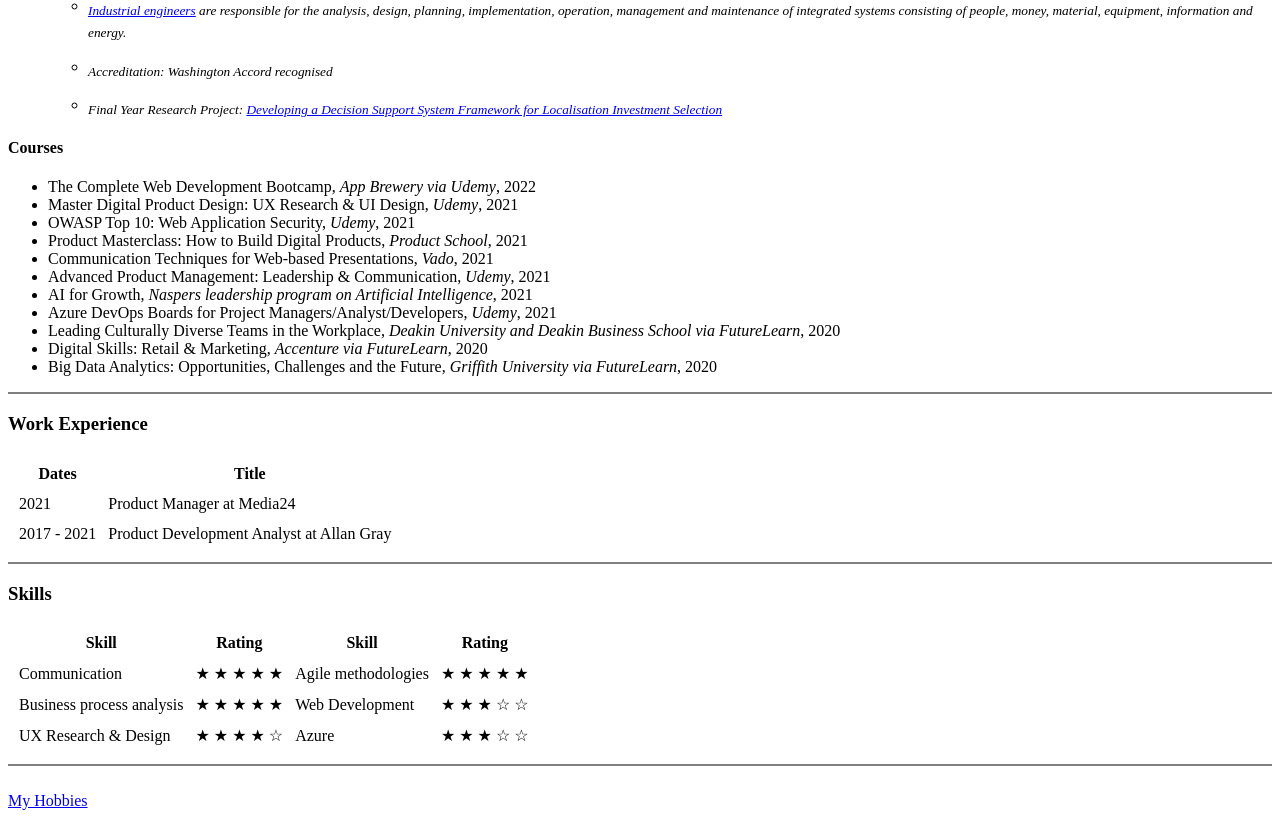
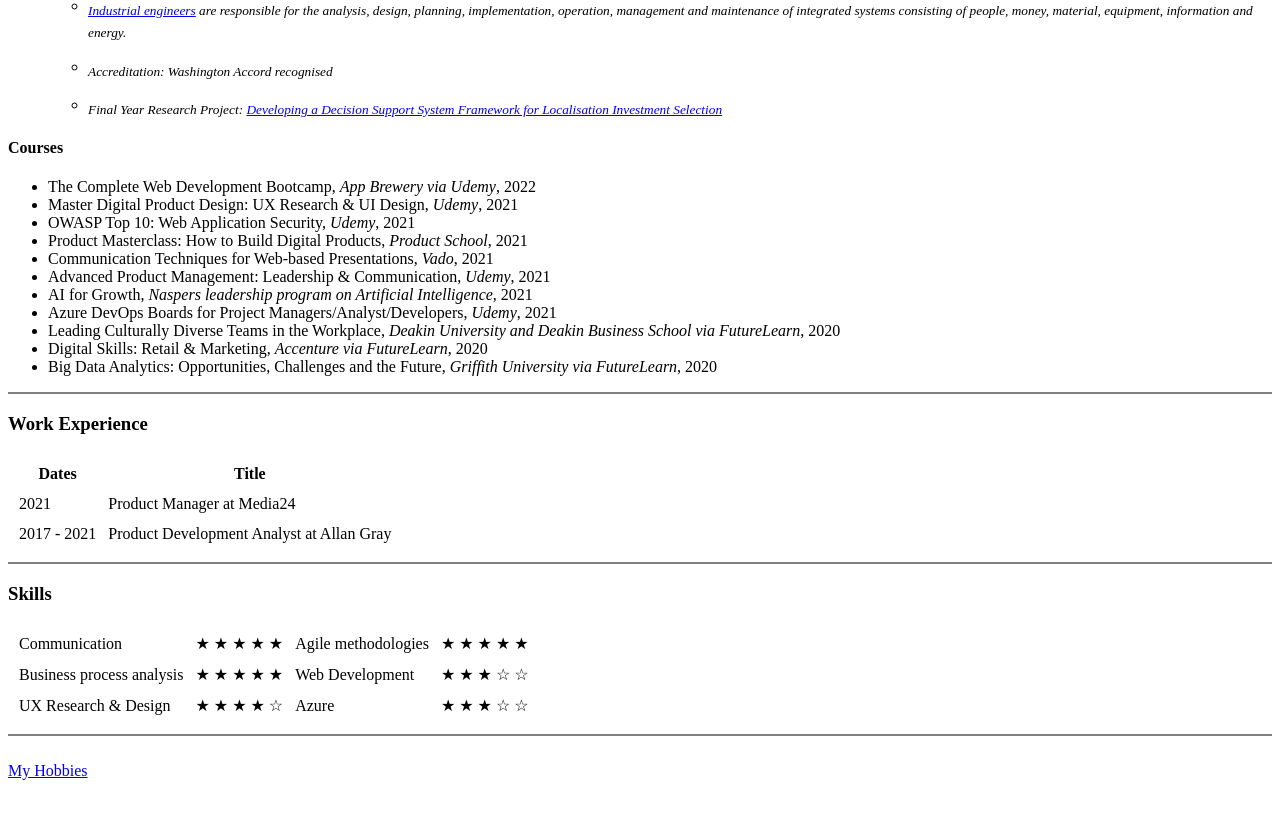
Before and after one commit to andreaavenant/CV, a plain HTML site: page index.html in a window 1280 px wide. Shown: the part 666-1484 px from the top of the page. After the commit the page ends 1454 px from the top, so only its background shows below. Drawn offline with Linux system fonts and the light colour scheme.

Commit message:
Update to skills table

```diff
--- a/index.html
+++ b/index.html
@@ -93,13 +93,6 @@
 
   <h3>Skills</h3>
   <table cellspacing="10">
-    <thead>
-      <th>Skill</th>
-      <th>Rating</th>
-      <th>Skill</th>
-      <th>Rating</th>
-    </thead>
-    <tbody>
       <tr>
         <td>Communication</td>
         <td>&#9733 &#9733 &#9733 &#9733 &#9733</td>
@@ -120,8 +113,6 @@
         <td>Azure</td>
         <td>&#9733 &#9733 &#9733 &#9734 &#9734</td>
       </tr>
-
-    </tbody>
   </table>
 
   <hr size="2" noshade>
```
